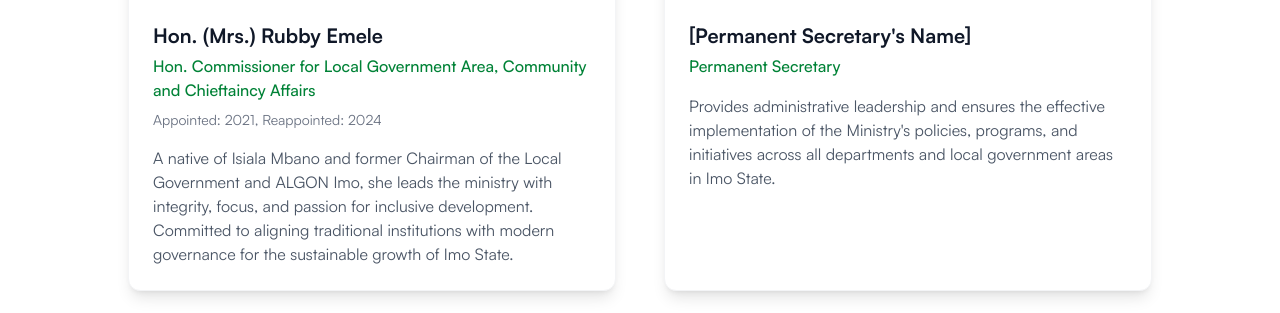
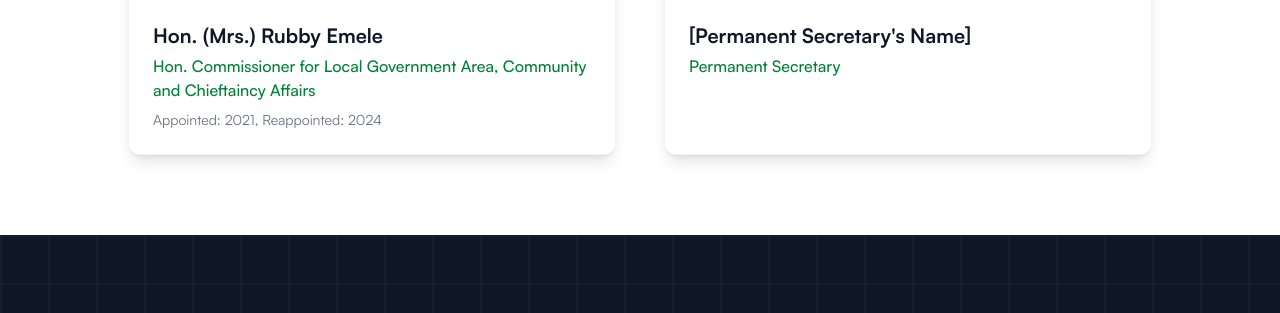
Before and after one commit to IDCLofficial/ministry-of-local-government-community-and-chieftaincy-affairs, a Next.js app: page /about in a window 1280 px wide. Shown: the part 4897-5210 px from the top of the page. Built offline with nearby package versions, Linux system fonts and the light colour scheme; grey boxes are pictures that could not be loaded.

Commit message:
Remove long story

```diff
--- a/app/about/page.tsx
+++ b/app/about/page.tsx
@@ -291,9 +291,6 @@ export default function About() {
                                 <h3 className="text-xl font-bold text-gray-900">Hon. (Mrs.) Rubby Emele</h3>
                                 <p className="text-green-700 font-medium mt-1">Hon. Commissioner for Local Government Area, Community and Chieftaincy Affairs</p>
                                 <p className="text-sm text-gray-500 mt-2">Appointed: 2021, Reappointed: 2024</p>
-                                <p className="mt-4 text-gray-600">
-                                    A native of Isiala Mbano and former Chairman of the Local Government and ALGON Imo, she leads the ministry with integrity, focus, and passion for inclusive development. Committed to aligning traditional institutions with modern governance for the sustainable growth of Imo State.
-                                </p>
                             </div>
                         </div>
 
@@ -311,10 +308,7 @@ export default function About() {
                             <div className="p-6">
                                 <h3 className="text-xl font-bold text-gray-900">[Permanent Secretary&apos;s Name]</h3>
                                 <p className="text-green-700 font-medium mt-1">Permanent Secretary</p>
-                                <p className="mt-4 text-gray-600">
-                                    Provides administrative leadership and ensures the effective implementation of the Ministry&apos;s policies, programs, and initiatives across all departments and local government areas in Imo State.
-                                </p>
-                            </div>
+                             </div>
                         </div>
                     </div>
                 </div>
```
